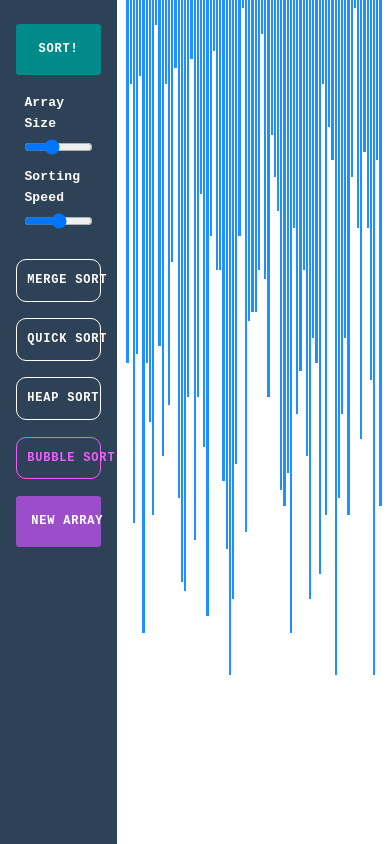
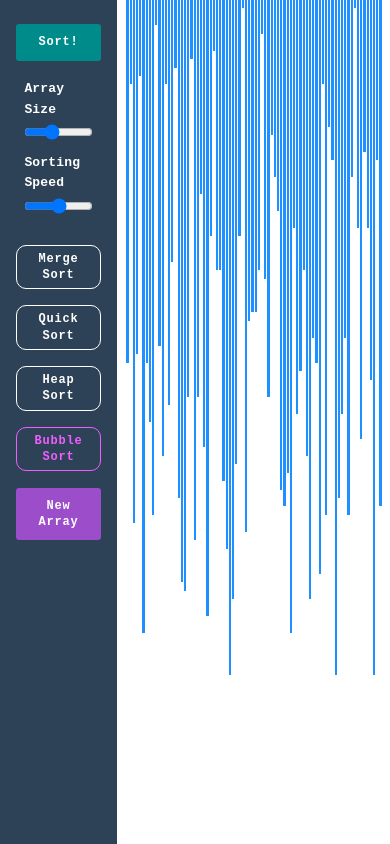
Before and after one commit to naime1947/sortalgovisulaizer, an Angular app: page / in a window 390 px wide. Built offline with nearby package versions, Linux system fonts and the light colour scheme.

Commit message:
button fix

```diff
--- a/src/app/components/toolbar/toolbar.component.scss
+++ b/src/app/components/toolbar/toolbar.component.scss
@@ -105,6 +105,10 @@
     width: 100%;
     font-size: small !important;
     margin: 1rem 0 !important;
+    text-transform: none !important;
+    white-space: none !important;
+    white-space: normal !important;
+    line-height: 2rem !important;
   }
   .ranges {
     width: 100%;
```
